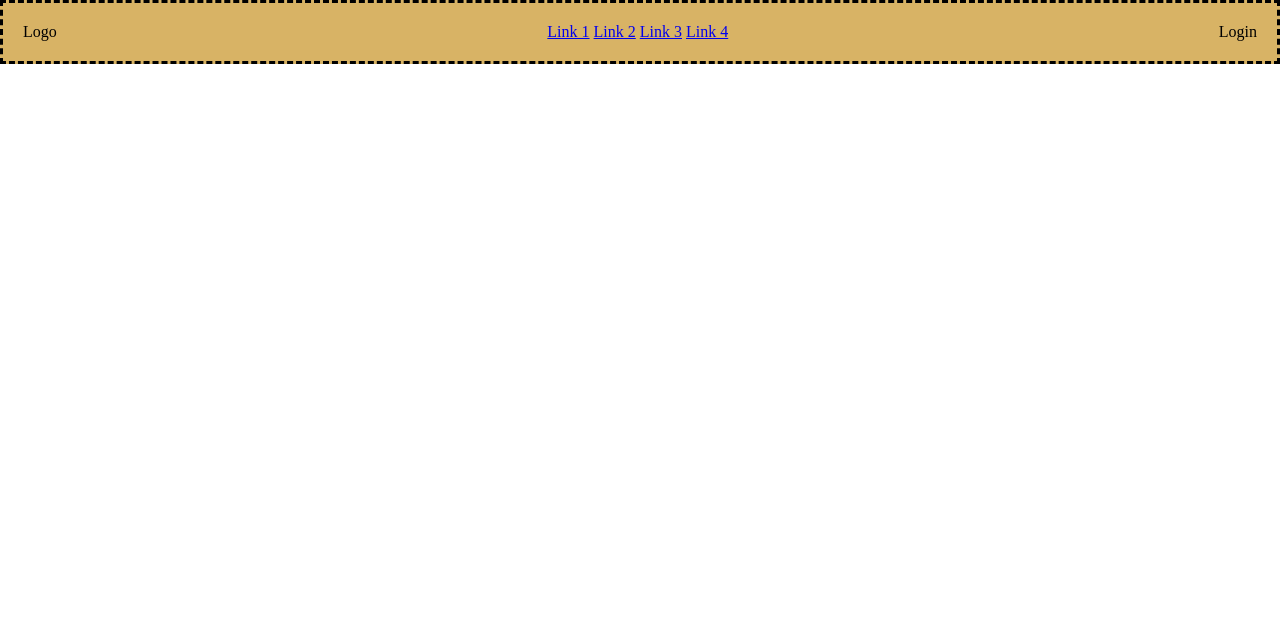
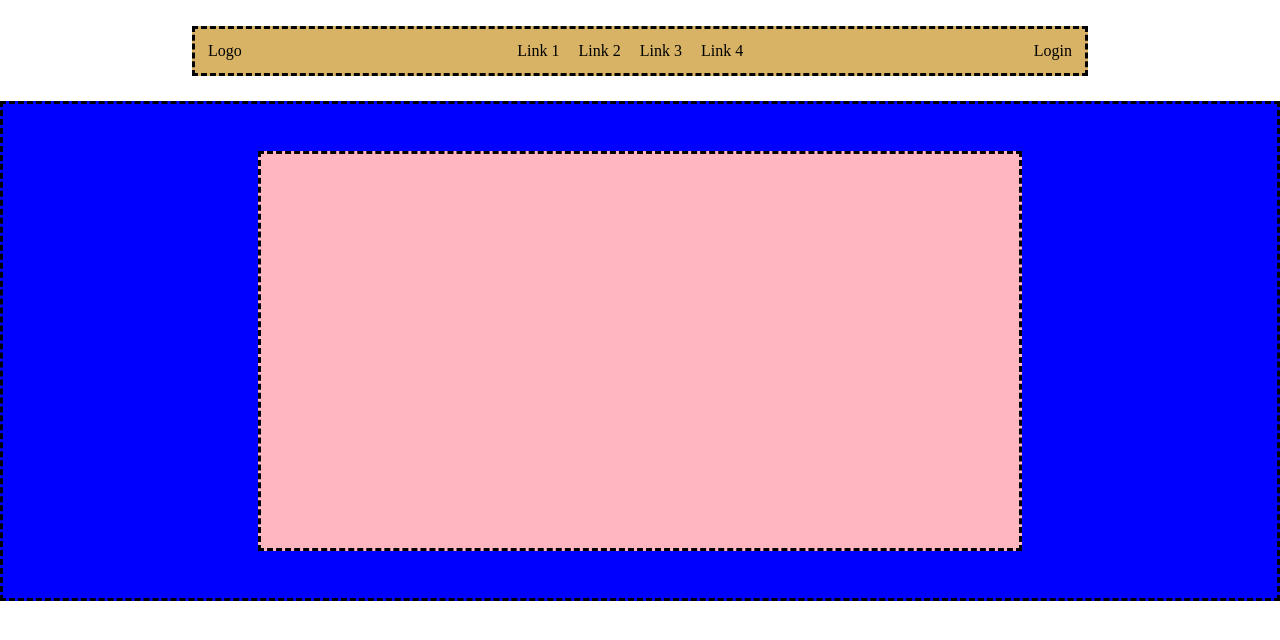
Before and after one commit to FrancescoCernuto/htmlcss-struttura-discord, a plain HTML site: page index.html in a window 1280 px wide. Drawn offline with Linux system fonts and the light colour scheme.

Commit message:
fix header

```diff
--- a/css/style.css
+++ b/css/style.css
@@ -10,6 +10,34 @@
     justify-content: space-between;
     align-items: center;
     background-color: #d8b365;
-    padding: 20px;
+    padding: 13px;
+    border: dashed;
+    margin-left: 15%;
+    margin-right: 15%;
+    margin-top: 2%;
+    margin-bottom: 2%;
+}
+.nav a{
+    margin-right: 15px;
+    text-decoration: none;
+    color: #000
+    ;
+}
+.first{
+    background-color: blue;
+    height: 500px;
+    display: flex;
+    justify-content: center;
+    align-items: center;
     border: dashed;
 }
+.first-content{
+    background-color: #FFB6C1;
+    width: 60%;
+    height: 400px;
+    display: flex;
+    justify-content: center;
+    align-items: center;
+    border: dashed;
+
+}
--- a/index.html
+++ b/index.html
@@ -17,5 +17,10 @@
        </nav>
        <div class="login">Login</div>
     </header>
+
+    <section class="first">
+        <div class="first-content"></div>
+    </section>
+
 </body>
 </html>
```
